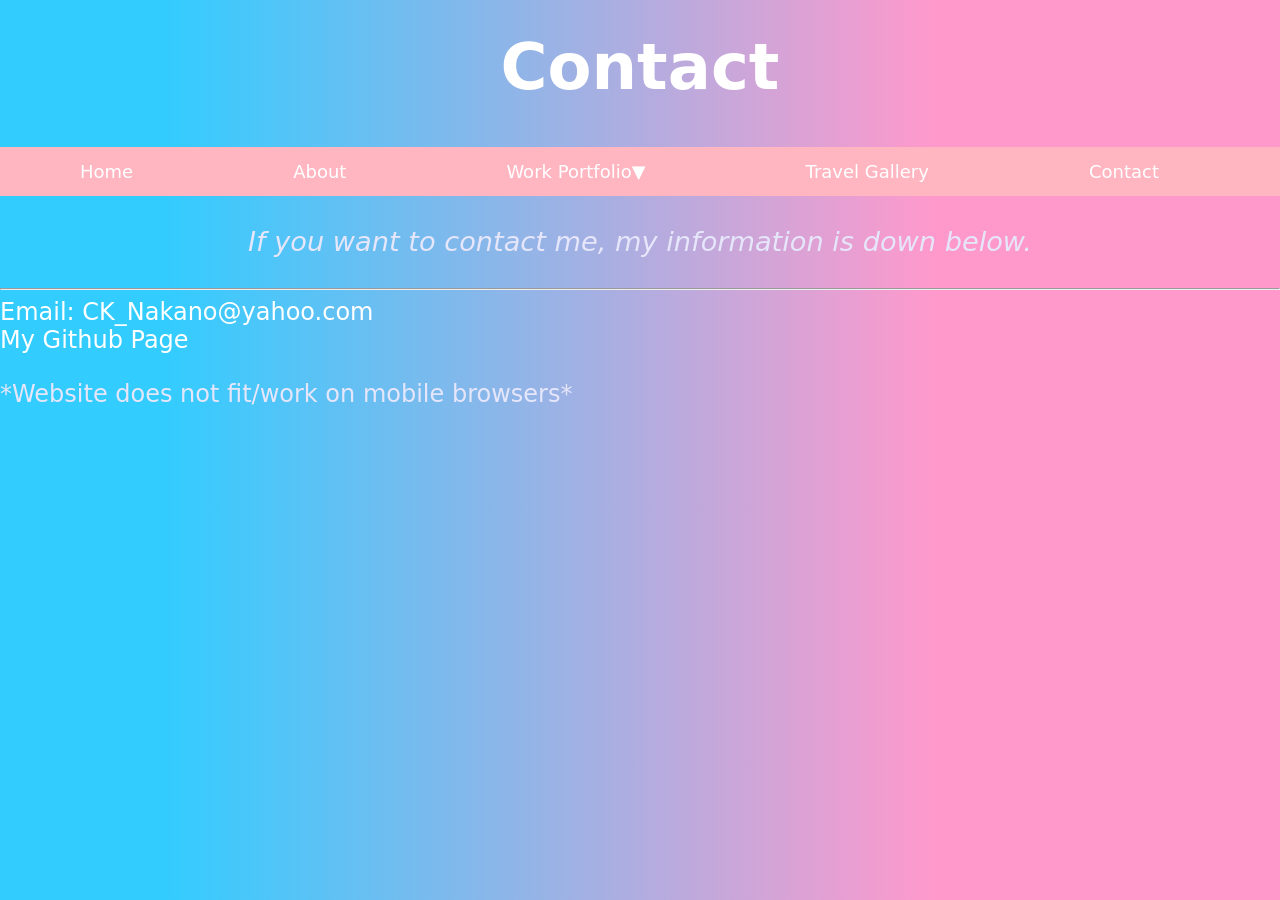
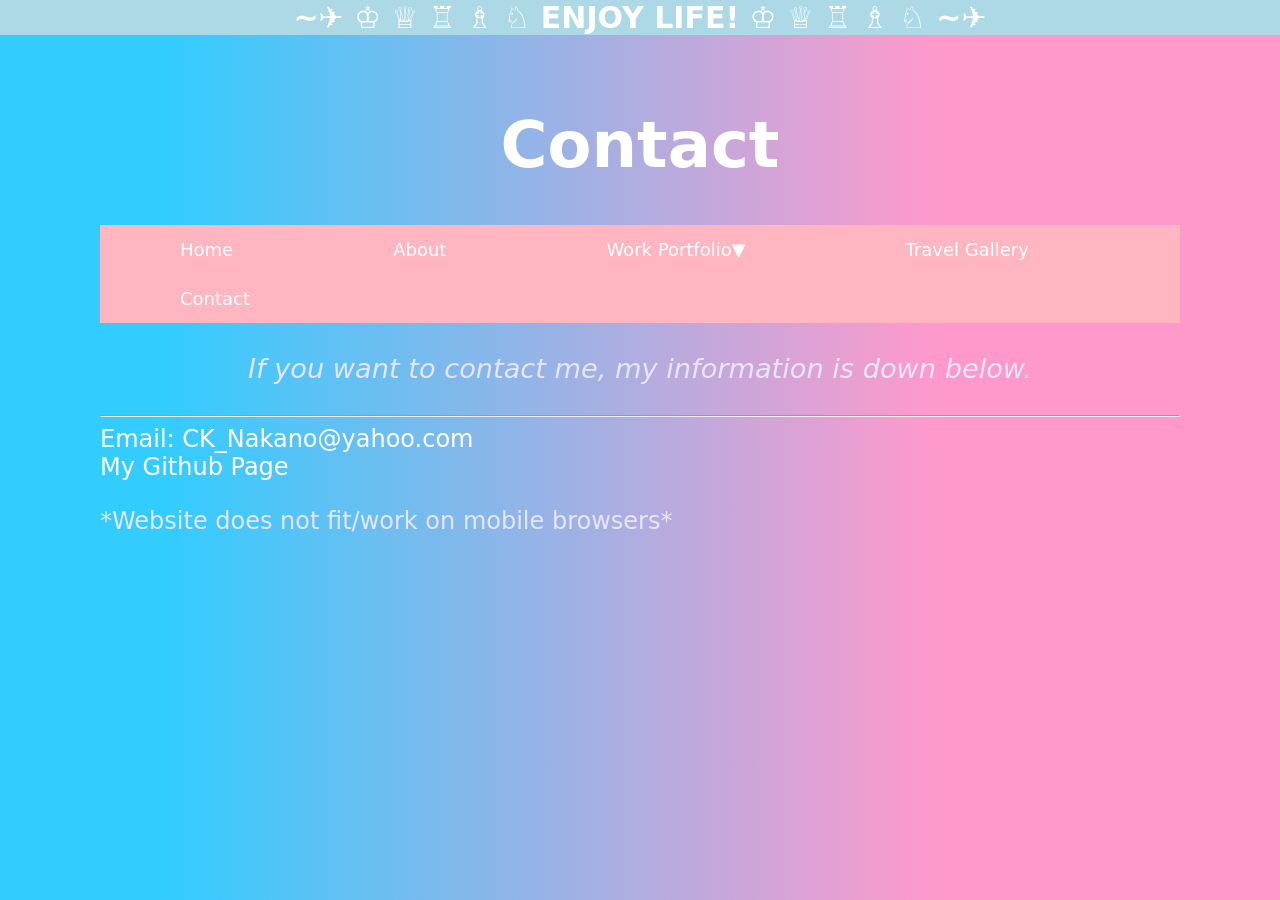
Before and after one commit to CNakano7/CNakano7.github.io, a Jekyll site: the page Contact/index.html, which Jekyll copies as it is, in a window 1280 px wide. Built offline with Jekyll 4.4.1, drawn with Linux system fonts in a browser that asks for light colours.

Commit message:
Update index.html

```diff
--- a/Contact/index.html
+++ b/Contact/index.html
@@ -6,14 +6,17 @@
 		<meta name="viewport" content="width=device-width, initial-scale=1.0">
 	</head>
 
-	<body>
+	<div class="header">
+    <h1>~✈ ♔ ♕ ♖ ♗ ♘        ENJOY LIFE!       ♔ ♕ ♖ ♗ ♘ ~✈</h1>
+    </div>
 
-<h1 style="color: white; text-align:center; font-size:400%; padding-top:30px;">Contact</h1>
+	<div class="content">
+<h1 style="color: White; text-align: center; font-size: 400%; padding-top:30px">Contact</h1>
 
 <body>
     <div class="topnav" id="mytopnav">
-  <a href="/index.html">Home</a>
-  <a href="/About/index.html">About</a>
+     <a href="/index.html">Home</a>
+     <a href="/About/index.html">About</a>
   <div class="dropdown">
     <button class="dropbtn">Work Portfolio▼
         <i class="fa fa-caret-down"></i>
```
